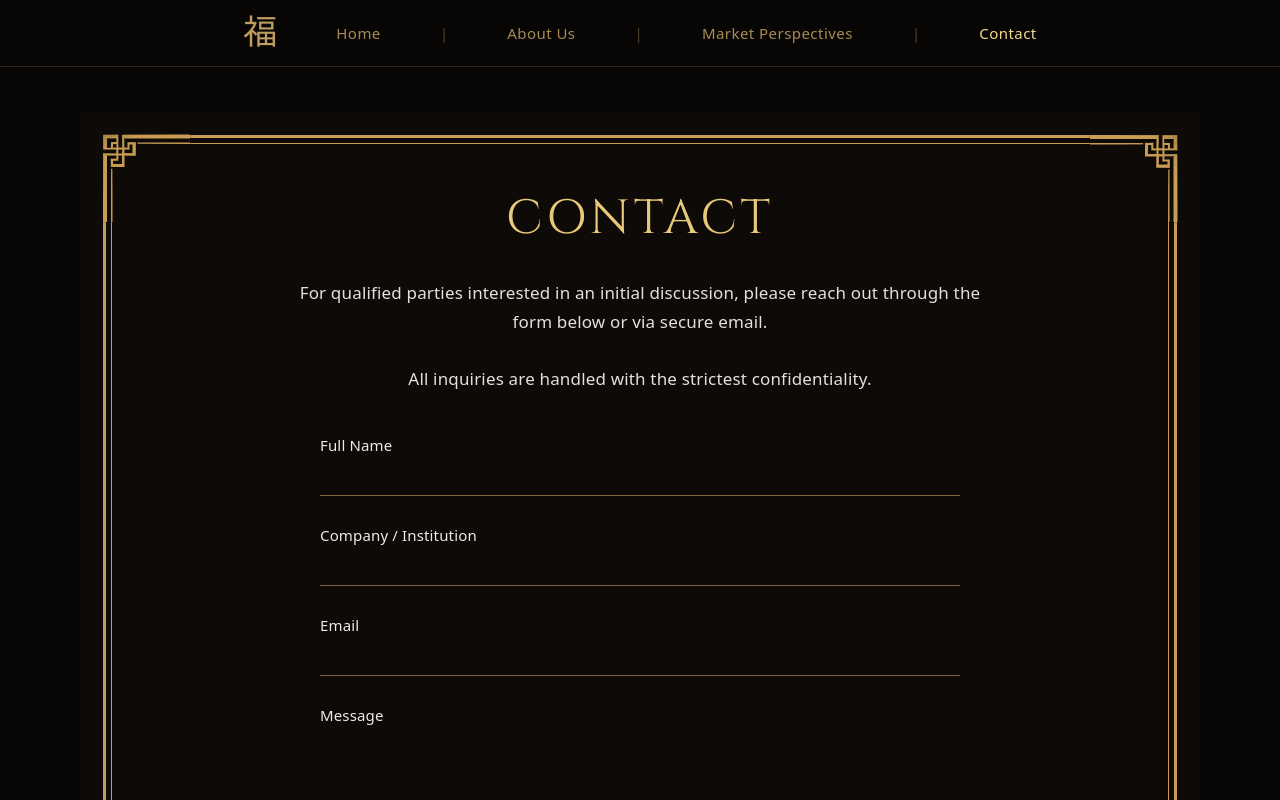
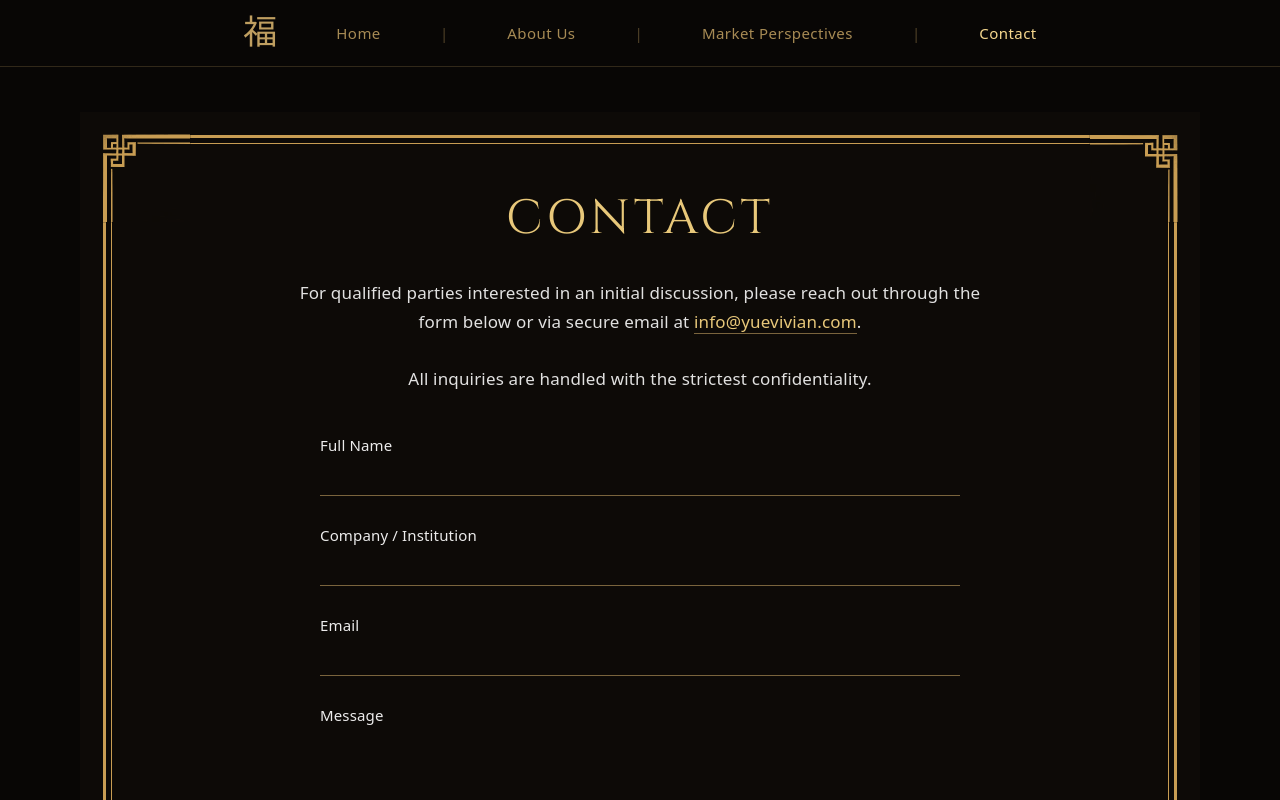
Before and after one commit to mudscode/yue-vivian-design, a React (Vite) app: page /contact in a window 1280 px wide. Shown: the top 800 px of the page. Built offline with nearby package versions, Linux system fonts and the light colour scheme; a web font is replaced by a local one.

Commit message:
update formspree id

```diff
--- a/src/pages/Contact.tsx
+++ b/src/pages/Contact.tsx
@@ -110,7 +110,14 @@ export function Contact(): JSX.Element {
               }}
             >
               For qualified parties interested in an initial discussion, please reach out through the
-              form below or via secure email.
+              form below or via secure email at{' '}
+              <a
+                href="mailto:info@yuevivian.com"
+                style={{ color: '#e8c87a', textDecoration: 'none', borderBottom: `1px solid ${goldLine}` }}
+              >
+                info@yuevivian.com
+              </a>
+              .
               <br />
               <br />
               All inquiries are handled with the strictest confidentiality.
```
Also changed, not shown: 1 other file (tests, documents, lock files or other folders).
